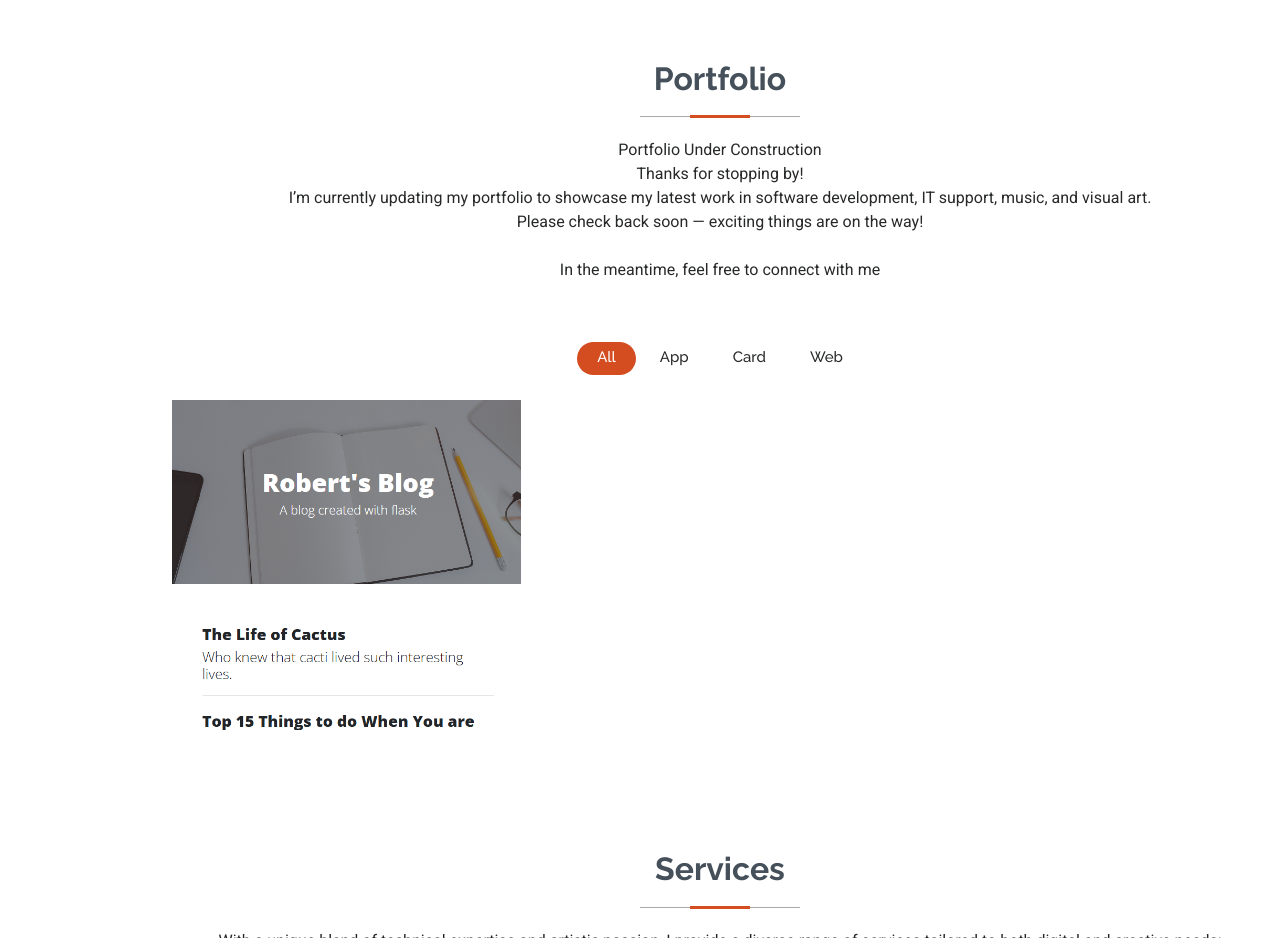
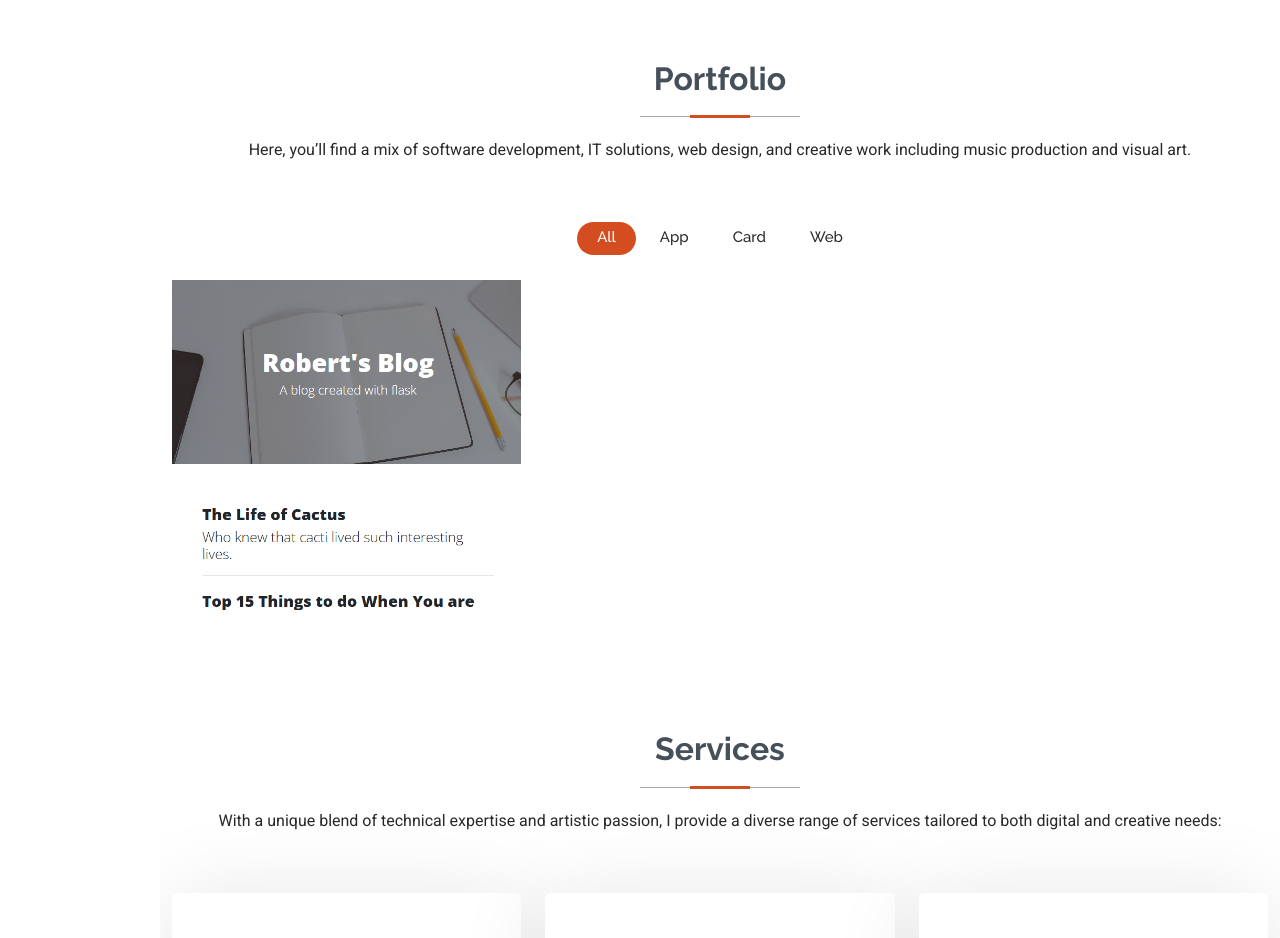
Before and after one commit to Ithaki-dev/ithakidev.github.io, a plain HTML site: page index.html in a window 1280 px wide. Shown: the part 3720-4658 px from the top of the page. Drawn offline with Linux system fonts and the light colour scheme.

Commit message:
Fix the portfolio description

```diff
--- a/index.html
+++ b/index.html
@@ -412,11 +412,7 @@
       <div class="container section-title" data-aos="fade-up">
         <h2>Portfolio</h2>
         <p>
-          Portfolio Under Construction<br>
-          Thanks for stopping by!<br>
-          I’m currently updating my portfolio to showcase my latest work in software development, IT support, music, and visual art.<br>
-          Please check back soon — exciting things are on the way!<br><br>
-          In the meantime, feel free to connect with me
+          Here, you’ll find a mix of software development, IT solutions, web design, and creative work including music production and visual art.
         </p>
       </div><!-- End Section Title -->
 
```
